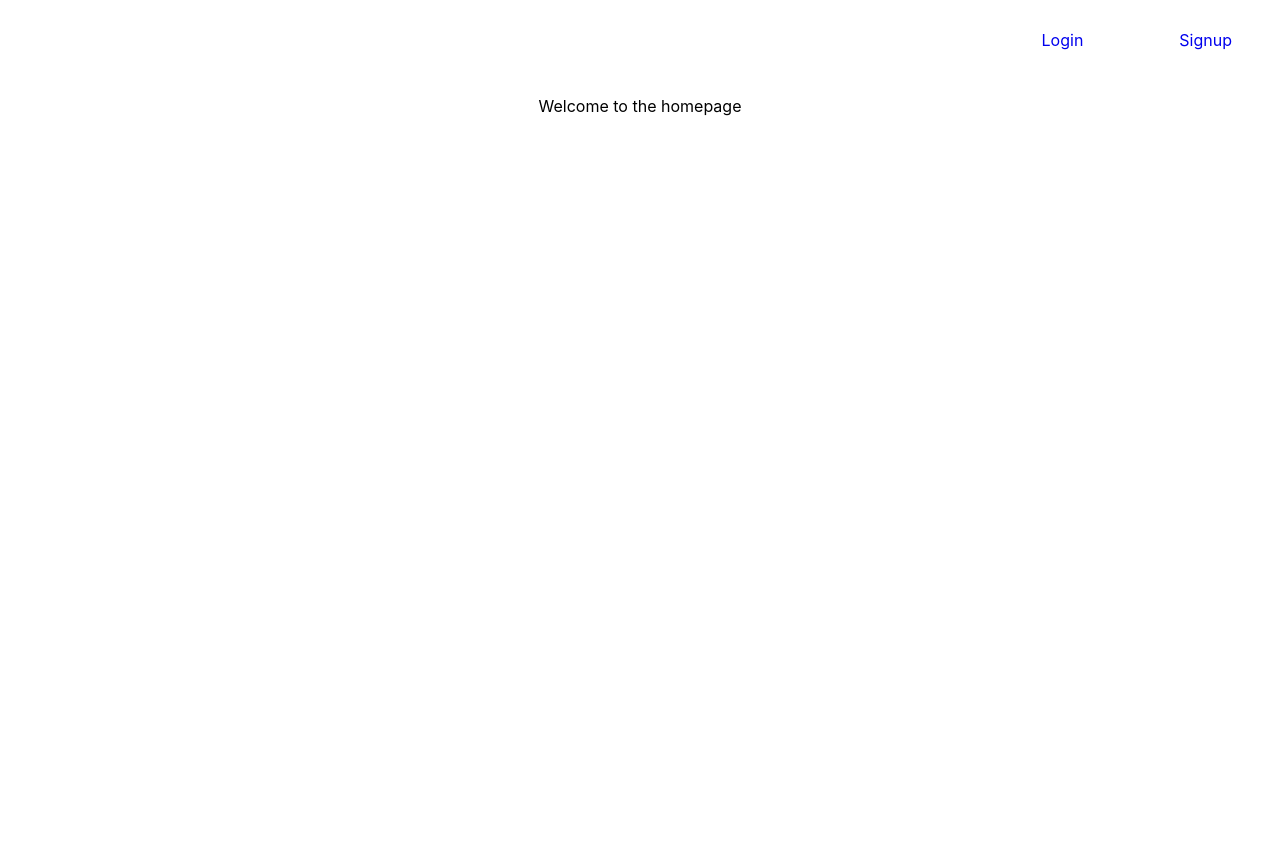
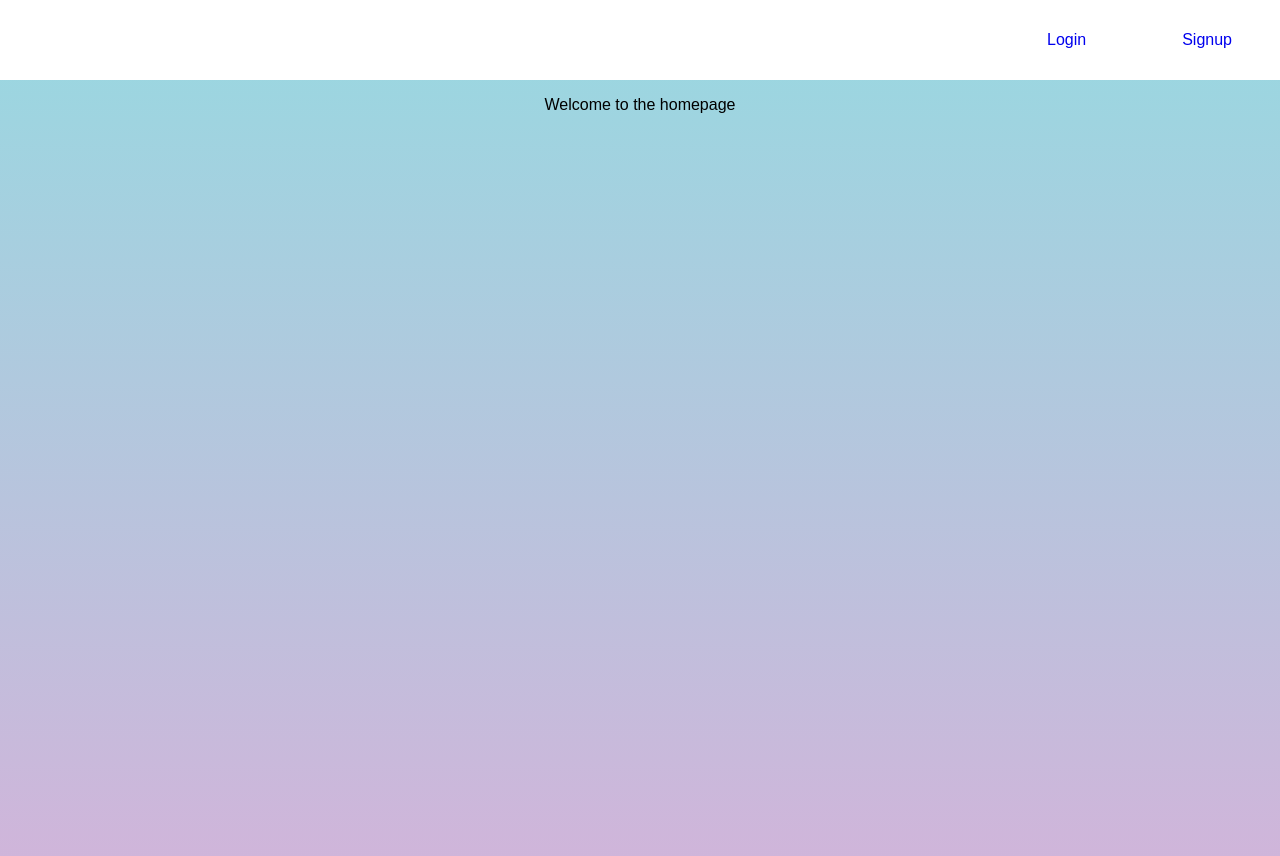
Before and after one commit to AintzaneM/hookup-client, a React (Create React App) app: page / in a window 1280 px wide. Shown: the top 856 px of the page. Before the commit the page ends 800 px from the top, so only its background shows below. Built offline with nearby package versions, Linux system fonts and the light colour scheme; no server answers; the HTML template or start-up script is replaced by a standard one.

Commit message:
index css added

```diff
--- a/src/index.css
+++ b/src/index.css
@@ -1,10 +1,16 @@
 body {
   margin: 0;
-  font-family: -apple-system, BlinkMacSystemFont, 'Segoe UI', 'Roboto', 'Oxygen',
-    'Ubuntu', 'Cantarell', 'Fira Sans', 'Droid Sans', 'Helvetica Neue',
-    sans-serif;
+  height: 125vh;
+  font-family: Arial, Helvetica, sans-serif;
   -webkit-font-smoothing: antialiased;
   -moz-osx-font-smoothing: grayscale;
+
+  background-color: #D9AFD9;
+  background-image: -webkit-linear-gradient(0deg, #D9AFD9 0%, #97D9E1 100%);
+  background-image: -moz-linear-gradient(0deg, #D9AFD9 0%, #97D9E1 100%);
+  background-image: -o-linear-gradient(0deg, #D9AFD9 0%, #97D9E1 100%);
+  background-image: linear-gradient(0deg, #D9AFD9 0%, #97D9E1 100%);
+
 }
 
 code {
```
